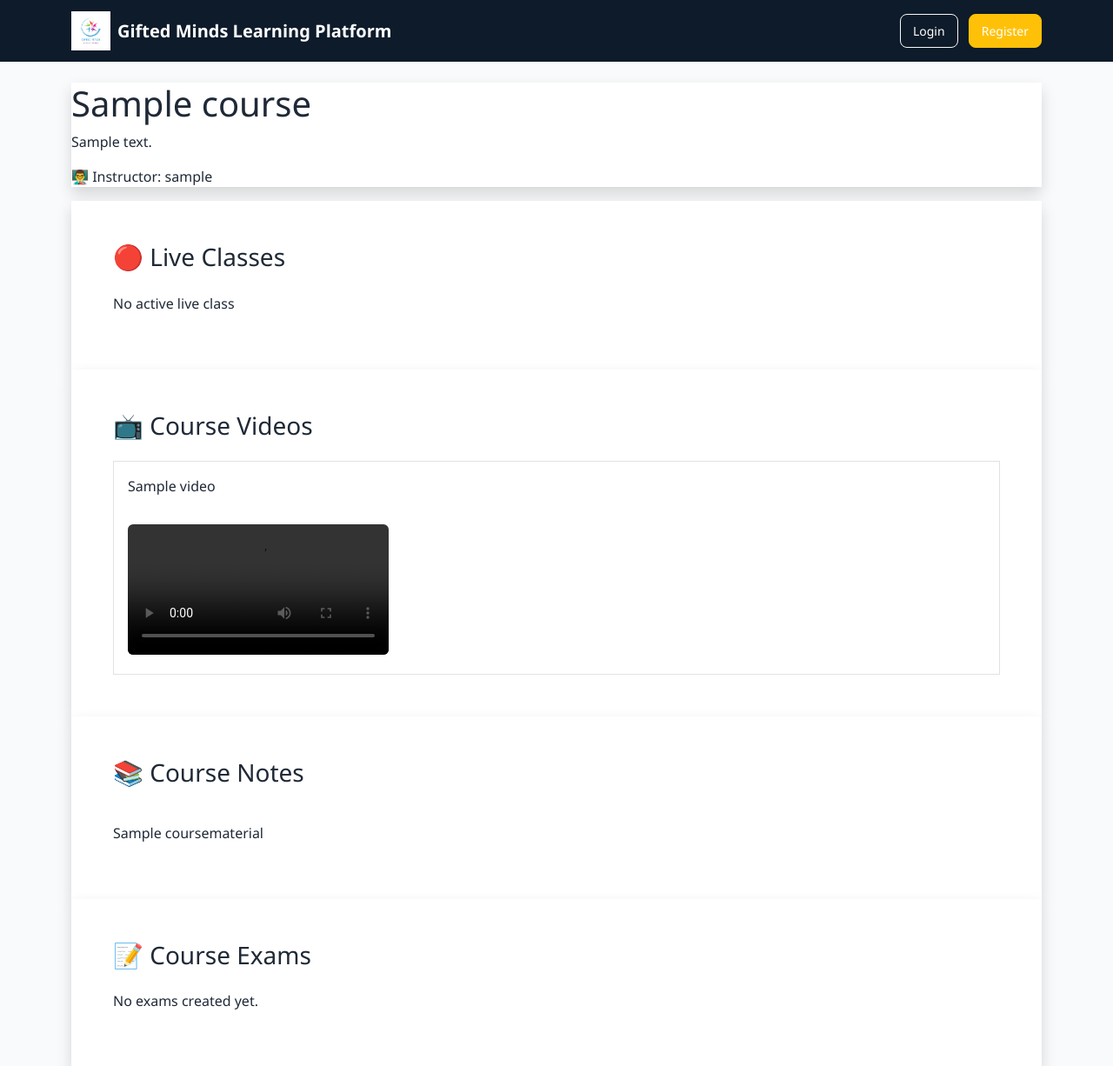
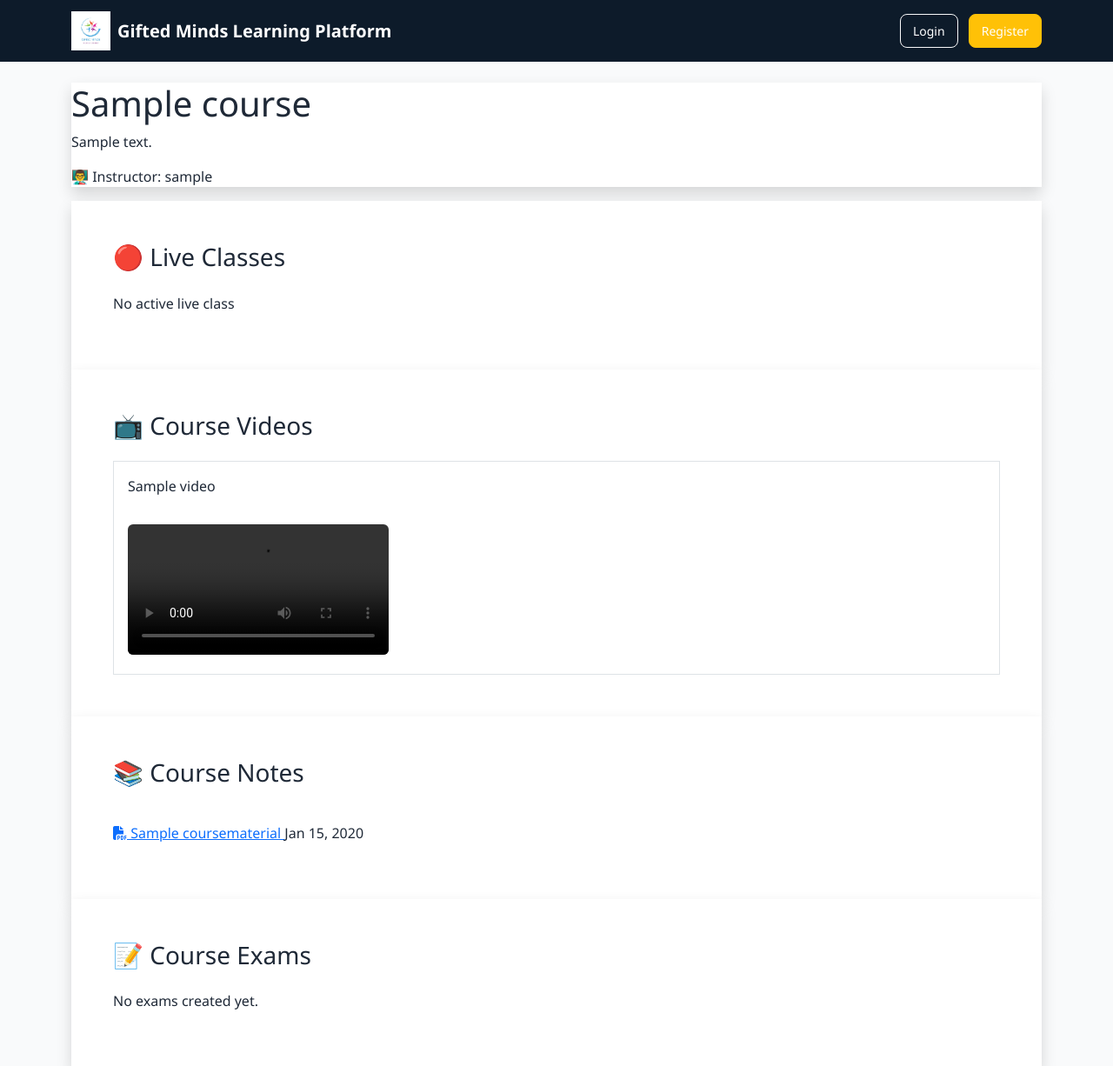
Before and after one commit to Joe-coder226/gifted-minds-nn-lms, a Django app: page /course/1/ in a window 1280 px wide. Shown: the top 1226 px of the page at 87% size. Run offline with Django 5.2, Linux system fonts and the light colour scheme; tables that the repository leaves empty hold one stand-in row (values such as "Sample post"); data that the repository does not hold is empty; grey boxes are pictures that could not be loaded.

Commit message:
Fix clickables

```diff
--- a/core/templates/core/course_detail.html
+++ b/core/templates/core/course_detail.html
@@ -119,18 +119,17 @@
         {% for material in materials %}
             <div class="flex justify-between items-center border-b py-3">
 
-                <span class="text-gray-700">{{ material.title }}</span>
-
-                <!-- ⚡ FAST DIRECT ACCESS -->
                 <a href="{{ material.file.url }}"
                     target="_blank"
-                    class="bg-blue-600 text-white px-3 py-1 rounded hover:bg-blue-700 transition text-sm">
-                    Open
+                    class="text-blue-600 hover:underline font-medium">
+                    <i class="fas fa-file-pdf"></i> {{ material.title }}
                 </a>
 
+                <span class="text-sm text-gray-400">
+                    {{ material.uploaded_at|date:"M d, Y" }}
+                </span>
+
             </div>
-        {% empty %}
-            <p class="text-gray-500">No materials uploaded yet.</p>
         {% endfor %}
     </div>
 
```
